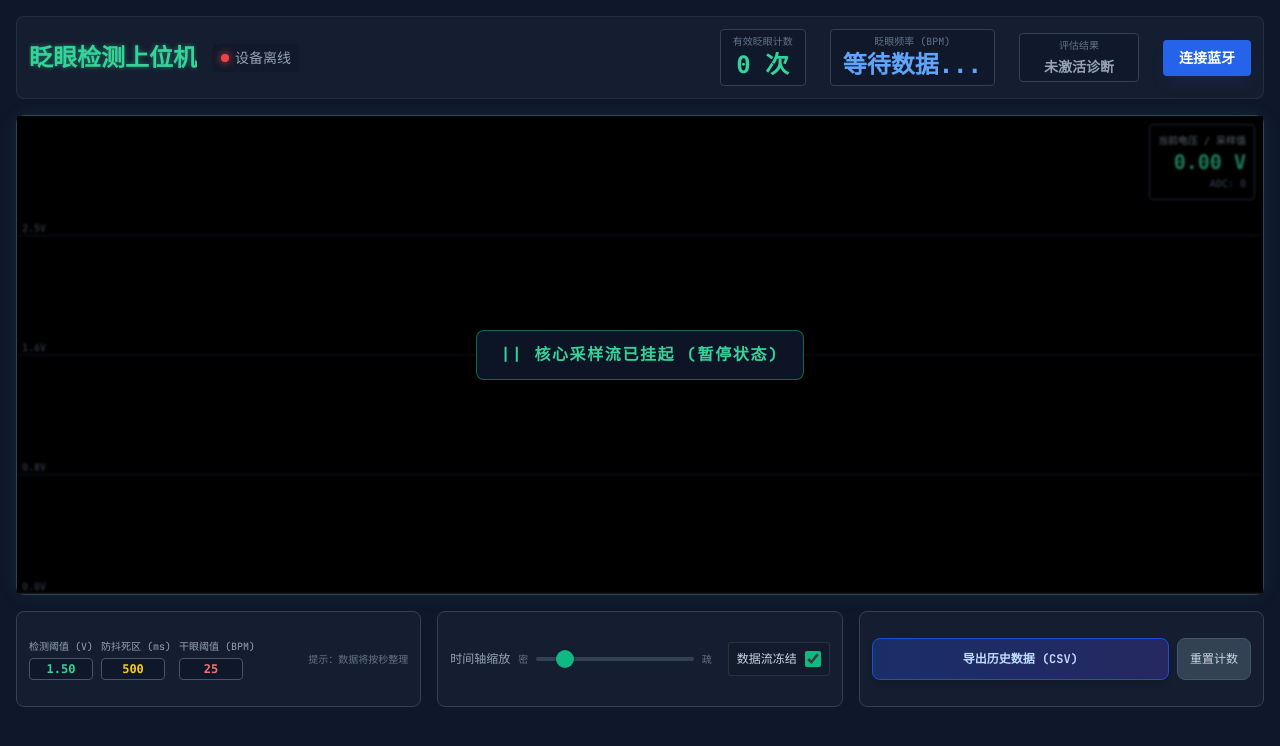
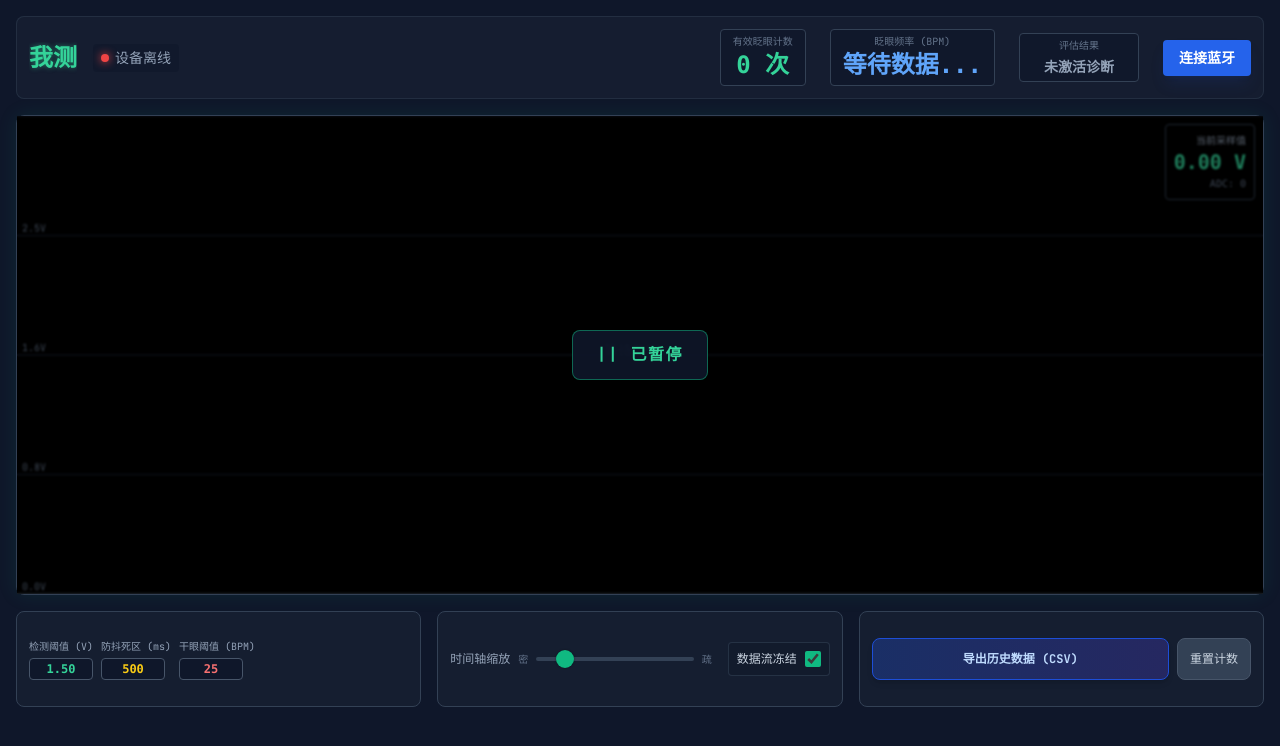
Before and after one commit to Natsu-1-op/bt, a plain HTML site: page index.html in a window 1280 px wide. Both pictures are taken after a click on the label "数据流冻结". Drawn offline with nearby package versions, Linux system fonts and the light colour scheme.

Commit message:
Update index.html

```diff
--- a/index.html
+++ b/index.html
@@ -62,7 +62,7 @@
 
     <header class="flex flex-wrap justify-between items-center mb-3 md:mb-4 gap-2 bg-slate-800/40 p-3 rounded-lg border border-slate-700/50">
         <div class="flex items-center space-x-4">
-            <h1 class="text-lg md:text-2xl font-bold neon-text text-emerald-400 truncate">眨眼检测上位机</h1>
+            <h1 class="text-lg md:text-2xl font-bold neon-text text-emerald-400 truncate">我测</h1>
             <div id="connectionStatus" class="flex items-center text-xs md:text-sm bg-slate-900/60 px-2 py-1 rounded">
                 <span class="status-dot status-disconnected" id="statusDot"></span>
                 <span id="statusText" class="text-slate-400">设备离线</span>
@@ -93,14 +93,14 @@
         <canvas id="oscilloscope"></canvas>
 
         <div class="absolute top-2 right-2 text-right bg-black/70 p-2 rounded backdrop-blur-sm border border-slate-700 pointer-events-none z-10 font-mono">
-            <div class="text-[10px] text-slate-400">当前电压 / 采样值</div>
+            <div class="text-[10px] text-slate-400">当前采样值</div>
             <div class="text-lg md:text-xl font-bold text-emerald-400" id="valVoltage">0.00 V</div>
             <div class="text-[10px] text-slate-500">ADC: <span id="valAdc">0</span></div>
         </div>
 
         <div id="pauseOverlay" class="hidden absolute inset-0 bg-black/40 backdrop-blur-[1px] flex items-center justify-center pointer-events-none z-20">
             <div class="bg-slate-900/90 px-6 py-3 rounded-lg border border-emerald-500/50 text-emerald-400 font-bold tracking-widest text-sm md:text-base shadow-2xl">
-                || 核心采样流已挂起 (暂停状态)
+                || 已暂停
             </div>
         </div>
     </div>
@@ -122,7 +122,6 @@
                     <input type="number" id="cfgDryThreshold" value="25" step="1" min="1" max="100" class="w-16 bg-slate-900 border border-slate-600 rounded px-1.5 py-0.5 text-xs font-bold font-mono text-red-400 text-center focus:border-red-500 outline-none" onchange="updateSettings()">
                 </div>
             </div>
-            <div class="text-[10px] text-slate-500">提示：数据将按秒整理</div>
         </div>
 
         <div class="bg-slate-800/40 p-3 rounded-lg border border-slate-700 flex items-center justify-between gap-4">
@@ -230,7 +229,6 @@
                 systemStartTime = now;
             }
 
-            // 【新逻辑】如果当前还处在前 3 秒的倒计时准备期内，彻底锁死并跳出状态机，不计任何数据
             if (now - systemStartTime < 3000) {
                 return;
             }
```
